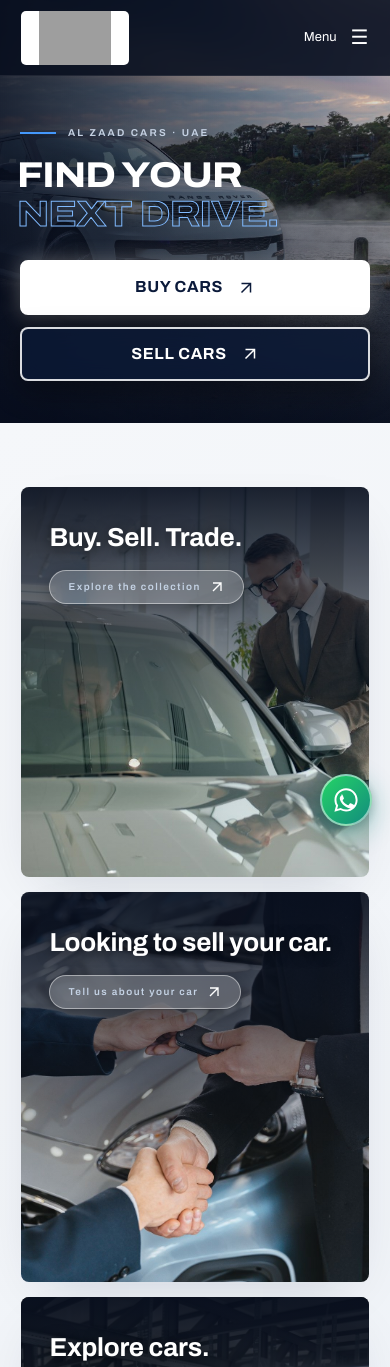
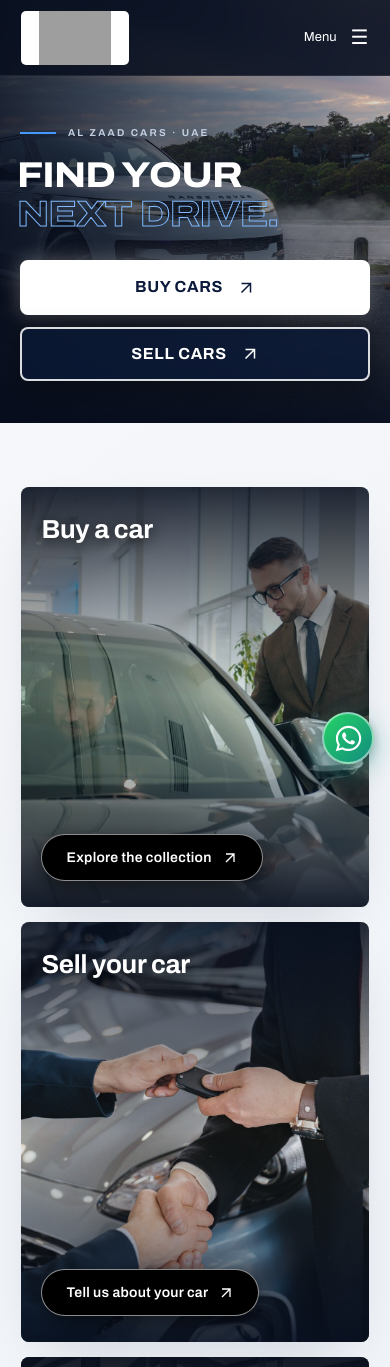
Before and after one commit to Nihalrahoof/Alzaad-cars, a plain HTML site: page index.html in a window 390 px wide. Shown: the top 1367 px of the page. Drawn offline with Linux system fonts and the light colour scheme; grey boxes are pictures that could not be loaded.

Commit message:
minor ui edits

```diff
--- a/assets/css/ui-upgrade.css
+++ b/assets/css/ui-upgrade.css
@@ -291,11 +291,17 @@
   box-shadow: var(--soft-shadow);
   display: flex !important;
   flex-direction: column !important;
-  align-items: flex-start !important;
-  justify-content: flex-start !important;
+  align-items: stretch !important;
+  justify-content: space-between !important;
+  position: relative !important;
+  overflow: hidden !important;
 }
 .service-card::after {
-  background: linear-gradient(180deg, rgba(7, 14, 30, 0.92) 0%, rgba(7, 14, 30, 0.55) 38%, rgba(7, 14, 30, 0.08) 72%, transparent 100%) !important;
+  content: "" !important;
+  position: absolute !important;
+  inset: 0 !important;
+  background: linear-gradient(180deg, rgba(7, 14, 30, 0.88) 0%, rgba(7, 14, 30, 0.42) 28%, rgba(7, 14, 30, 0.06) 50%, rgba(7, 14, 30, 0.38) 75%, rgba(7, 14, 30, 0.90) 100%) !important;
+  z-index: 1 !important;
 }
 .service-card img {
   object-fit: cover;
@@ -314,8 +320,7 @@
   display: flex;
   flex-direction: column;
   align-items: flex-start;
-  gap: 16px;
-  padding: 34px 28px !important;
+  padding: 34px 28px 16px !important;
   width: 100%;
   z-index: 2;
   box-sizing: border-box;
@@ -327,39 +332,47 @@
   color: #ffffff;
   margin: 0;
   letter-spacing: -0.01em;
-  text-shadow: 0 2px 14px rgba(0, 0, 0, 0.6);
-}
-.service-card-cta {
-  display: inline-flex;
-  align-items: center;
-  gap: 8px;
-  background: rgba(255, 255, 255, 0.20);
-  border: 1px solid rgba(255, 255, 255, 0.45);
-  backdrop-filter: blur(10px);
-  -webkit-backdrop-filter: blur(10px);
-  color: #ffffff;
-  padding: 8px 18px;
-  border-radius: 999px;
-  font-size: 13px;
-  font-weight: 600;
-  letter-spacing: 0.02em;
-  transition: all 0.25s ease;
-  box-shadow: 0 4px 14px rgba(0, 0, 0, 0.25);
-}
-.service-card-cta .arrow-icon {
-  stroke: #ffffff;
-  transition: transform 0.25s ease;
+  text-shadow: 0 2px 14px rgba(0, 0, 0, 0.7);
+}
+.service-card .service-card-bottom {
+  display: flex;
+  align-items: flex-end;
+  justify-content: flex-start;
+  padding: 16px 28px 34px !important;
+  width: 100%;
+  z-index: 2;
+  box-sizing: border-box;
+}
+.service-card .service-card-cta {
+  display: inline-flex !important;
+  align-items: center !important;
+  gap: 10px !important;
+  background: #000000 !important;
+  border: 1.5px solid rgba(255, 255, 255, 0.55) !important;
+  color: #ffffff !important;
+  padding: 11px 24px !important;
+  border-radius: 999px !important;
+  font-size: 14px !important;
+  font-weight: 600 !important;
+  letter-spacing: 0.02em !important;
+  text-decoration: none !important;
+  transition: all 0.25s cubic-bezier(0.16, 1, 0.3, 1) !important;
+  box-shadow: 0 6px 22px rgba(0, 0, 0, 0.6) !important;
+}
+.service-card .service-card-cta .arrow-icon {
+  stroke: #ffffff !important;
+  transition: transform 0.25s ease !important;
 }
 .service-card:hover .service-card-cta {
-  background: #ffffff;
-  color: var(--navy);
-  border-color: #ffffff;
-  transform: translateY(-2px);
-  box-shadow: 0 8px 22px rgba(0, 0, 0, 0.38);
+  background: #1149b0 !important;
+  color: #ffffff !important;
+  border-color: #1149b0 !important;
+  transform: translateY(-2px) !important;
+  box-shadow: 0 10px 28px rgba(17, 73, 176, 0.55) !important;
 }
 .service-card:hover .service-card-cta .arrow-icon {
-  stroke: var(--navy);
-  transform: translate(2px, -2px);
+  stroke: #ffffff !important;
+  transform: translate(2px, -2px) !important;
 }
 .visit-panel {
   position: relative;
@@ -1151,7 +1164,7 @@ html.viewer-is-open {
 }
 .visit h2 {
   font-size: clamp(32px, 4.5vw, 46px) !important;
-  margin: 14px 0 16px !important;
+  margin: 14px 0 28px !important;
   line-height: 1.2 !important;
 }
 .visit p {
@@ -1379,16 +1392,45 @@ html.viewer-is-open {
   filter: brightness(1.06) !important;
   color: #ffffff !important;
 }
+@media (max-width: 768px) {
+  .chat-float {
+    width: 54px !important;
+    height: 54px !important;
+    bottom: 84px !important;
+    right: 18px !important;
+  }
+  .chat-float .whatsapp-icon {
+    width: 30px !important;
+    height: 30px !important;
+  }
+  .back-top {
+    bottom: 150px !important;
+    right: 22px !important;
+  }
+}
 @media (max-width: 520px) {
   .chat-float {
     width: 52px !important;
     height: 52px !important;
-    bottom: 18px !important;
-    right: 18px !important;
+    bottom: 80px !important;
+    right: 16px !important;
   }
   .chat-float .whatsapp-icon {
-    width: 28px !important;
-    height: 28px !important;
+    width: 29px !important;
+    height: 29px !important;
+  }
+  .back-top {
+    bottom: 144px !important;
+    right: 20px !important;
+  }
+  .service-card {
+    min-height: 420px !important;
+  }
+  .service-card .service-card-top {
+    padding: 26px 20px 12px !important;
+  }
+  .service-card .service-card-bottom {
+    padding: 12px 20px 26px !important;
   }
 }
 
--- a/index.html
+++ b/index.html
@@ -66,9 +66,11 @@
         <div class="service-grid">
           <a class="service-card" href="cars.html">
             <img loading="lazy" src="assets/images/service-buy.jpg"
-              alt="Al Zaad Cars — Buy, Sell, Trade" />
+              alt="Al Zaad Cars — Buy a car" />
             <div class="service-card-top">
-              <h3>Buy. Sell. Trade.</h3>
+              <h3>Buy a car</h3>
+            </div>
+            <div class="service-card-bottom">
               <span class="service-card-cta">
                 Explore the collection
                 <svg class="arrow-icon" width="16" height="16" viewBox="0 0 24 24" fill="none" stroke="currentColor"
@@ -82,7 +84,9 @@
             <img loading="lazy" src="assets/images/service-sell.jpg"
               alt="Sell your car with Al Zaad Cars" />
             <div class="service-card-top">
-              <h3>Looking to sell your car.</h3>
+              <h3>Sell your car</h3>
+            </div>
+            <div class="service-card-bottom">
               <span class="service-card-cta">
                 Tell us about your car
                 <svg class="arrow-icon" width="16" height="16" viewBox="0 0 24 24" fill="none" stroke="currentColor"
@@ -97,6 +101,8 @@
               alt="Explore cars in Al Zaad collection" />
             <div class="service-card-top">
               <h3>Explore cars.</h3>
+            </div>
+            <div class="service-card-bottom">
               <span class="service-card-cta">
                 Explore the collection
                 <svg class="arrow-icon" width="16" height="16" viewBox="0 0 24 24" fill="none" stroke="currentColor"
@@ -113,10 +119,6 @@
       <div class="visit-content">
         <p class="eyebrow blue">COME SAY HELLO</p>
         <h2>See it. Feel it. Drive it.</h2>
-        <p>
-          Visit Al Zaad Cars. Speak with our team to confirm the
-          vehicle’s location and arrange your visit.
-        </p>
         <a class="button primary" data-contact="maps" href="https://maps.app.goo.gl/UCCkHAHCBX9JuDrG9" target="_blank"
           rel="noopener">Get directions
           <svg class="arrow-icon" width="16" height="16" viewBox="0 0 24 24" fill="none" stroke="currentColor"
@@ -208,7 +210,7 @@
     </div>
   </footer>
   <a class="chat-float" data-contact="whatsapp" href="https://wa.me/971507924012"
-    aria-label="WhatsApp Al Zaad Cars" target="_blank" rel="noopener noreferrer"><svg class="whatsapp-icon" width="28" height="28" viewBox="0 0 24 24" fill="currentColor" aria-hidden="true" focusable="false"><path d="M12.04 2c-5.46 0-9.91 4.45-9.91 9.91 0 1.75.46 3.45 1.32 4.95L2.05 22l5.25-1.38c1.45.79 3.08 1.21 4.74 1.21 5.46 0 9.91-4.45 9.91-9.91 0-2.65-1.03-5.14-2.9-7.01A9.816 9.816 0 0 0 12.04 2m.01 1.67c2.2 0 4.26.86 5.82 2.42a8.225 8.225 0 0 1 2.41 5.83c0 4.54-3.7 8.24-8.24 8.24-1.48 0-2.93-.39-4.19-1.15l-.3-.18-3.12.82.83-3.04-.2-.31a8.188 8.188 0 0 1-1.26-4.38c0-4.54 3.7-8.24 8.24-8.24m-3.53 4.29c-.19 0-.52.07-.79.37-.27.3-1.04 1.02-1.04 2.48s1.07 2.87 1.21 3.07c.15.2 2.06 3.29 5.08 4.49.72.29 1.28.46 1.72.6.72.23 1.38.2 1.9.12.58-.09 1.79-.73 2.04-1.44.26-.71.26-1.32.18-1.44-.08-.13-.29-.2-.61-.36-.32-.16-1.89-.93-2.18-1.04-.3-.1-.51-.16-.73.16-.22.33-.84 1.04-1.03 1.26-.19.21-.38.24-.7.08-.32-.16-1.34-.49-2.55-1.57-.94-.84-1.58-1.88-1.77-2.2-.19-.32-.02-.5.14-.66.15-.14.32-.37.49-.56.16-.18.22-.31.33-.51.11-.21.05-.39-.03-.55-.08-.16-.73-1.75-1-2.4-.26-.64-.53-.55-.73-.56h-.62z"/></svg></a><noscript>
+    aria-label="WhatsApp Al Zaad Cars" target="_blank" rel="noopener noreferrer"><svg class="whatsapp-icon" width="34" height="34" viewBox="0 0 448 512" fill="currentColor" aria-hidden="true" focusable="false"><path d="M380.9 97.1C339 55.1 283.2 32 223.9 32c-122.4 0-222 99.6-222 222 0 39.1 10.2 77.3 29.6 111L0 480l117.7-30.9c32.4 17.7 68.9 27 106.1 27h.1c122.3 0 224.1-99.6 224.1-222 0-59.3-25.2-115-67.1-157zm-157 341.6c-33.2 0-65.7-8.9-94-25.7l-6.7-4-69.8 18.3L72 359.2l-4.4-7c-18.5-29.4-28.2-63.3-28.2-98.2 0-101.7 82.8-184.5 184.6-184.5 49.3 0 95.6 19.2 130.4 54.1 34.8 34.9 56.2 81.2 56.1 130.5 0 101.8-84.9 184.6-186.6 184.6zm101.2-138.2c-5.5-2.8-32.8-16.2-37.9-18-5.1-1.9-8.8-2.8-12.5 2.8-3.7 5.6-14.3 18-17.6 21.8-3.2 3.7-6.5 4.2-12 1.4-32.6-16.3-54-29.1-75.5-66-5.7-9.8 5.7-9.1 16.3-30.3 1.8-3.7.9-6.9-.5-9.7-1.4-2.8-12.5-30.1-17.1-41.2-4.5-10.8-9.1-9.3-12.5-9.5-3.2-.2-6.9-.2-10.6-.2-3.7 0-9.7 1.4-14.8 6.9-5.1 5.6-19.4 19-19.4 46.3 0 27.3 19.9 53.7 22.6 57.4 2.8 3.7 39.1 59.7 94.8 83.8 35.2 15.2 49 16.5 66.6 13.9 10.7-1.6 32.8-13.4 37.4-26.4 4.6-13 4.6-24.1 3.2-26.4-1.3-2.5-5-3.9-10.5-6.6z"/></svg></a><noscript>
     <div class="noscript">
       Enable JavaScript to load the car catalogue. Call
       <a href="tel:+971507924012">+971 50 792 4012</a> for assistance.
```
Also changed, not shown: about-contact.html (+1 -1 lines), buy-sell-trade.html (+1 -1 lines), car.html (+1 -1 lines), cars.html (+1 -1 lines), privacy.html (+1 -1 lines).
